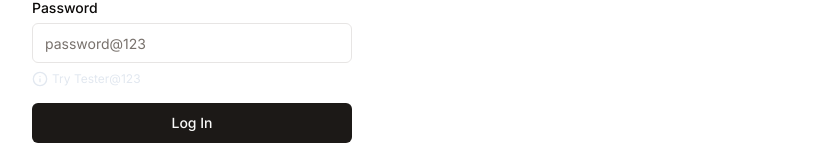
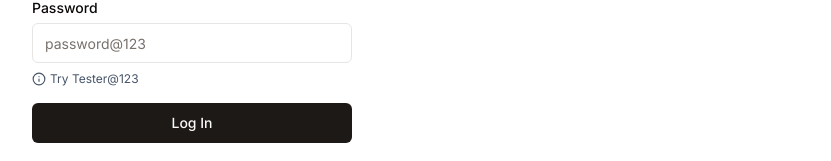
Before and after one commit to PratikAwaik/speedy-image-editor, a Next.js app: page /login in a window 1280 px wide. Shown: the part 451-612 px from the top of the page, without its empty margins (448-1279 px from the left). Built offline with nearby package versions, Linux system fonts and the light colour scheme.

Commit message:
fix password info text color

```diff
--- a/src/app/page.tsx
+++ b/src/app/page.tsx
@@ -11,7 +11,7 @@ export default function Home() {
         <h3 className="mb-6">Edit your images blazingly fast ✨</h3>
         <Link
           href={routes.auth.LOGIN}
-          className="px-4 py-2 bg-brand-foreground rounded-md self-center"
+          className="px-4 py-2 bg-brand-foreground text-primary-foreground rounded-md self-center"
         >
           Get started
         </Link>
--- a/src/components/auth/login-form.tsx
+++ b/src/components/auth/login-form.tsx
@@ -56,8 +56,8 @@ export default function LoginForm() {
             pattern="(?=.*\d)(?=.*[a-z])(?=.*[A-Z]).{8,}"
             title="Must contain at least one number and one uppercase and lowercase letter, and at least 8 or more characters"
           />
-          <div className="flex items-center gap-1 text-xs text-slate-200">
-            <Info width={16} height={16} />
+          <div className="flex items-center gap-1 text-xs text-slate-600 dark:text-slate-300">
+            <Info width={14} height={14} />
             Try Tester@123
           </div>
         </div>
```
